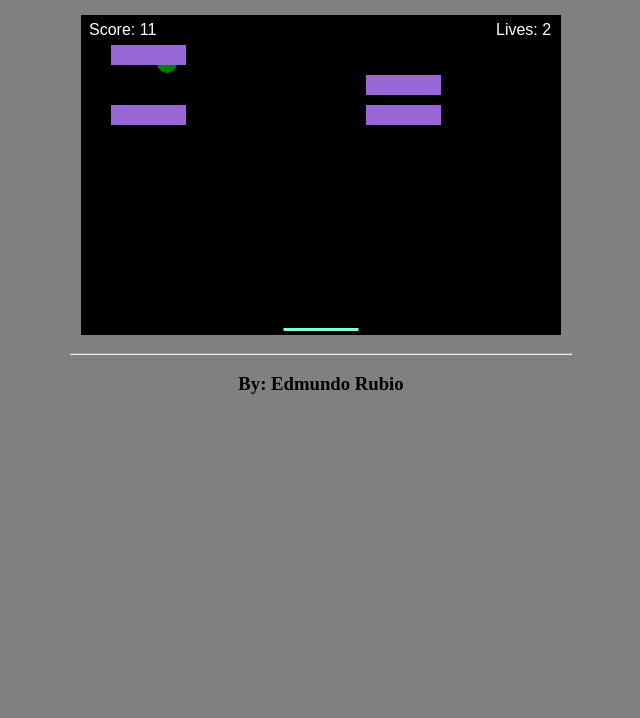
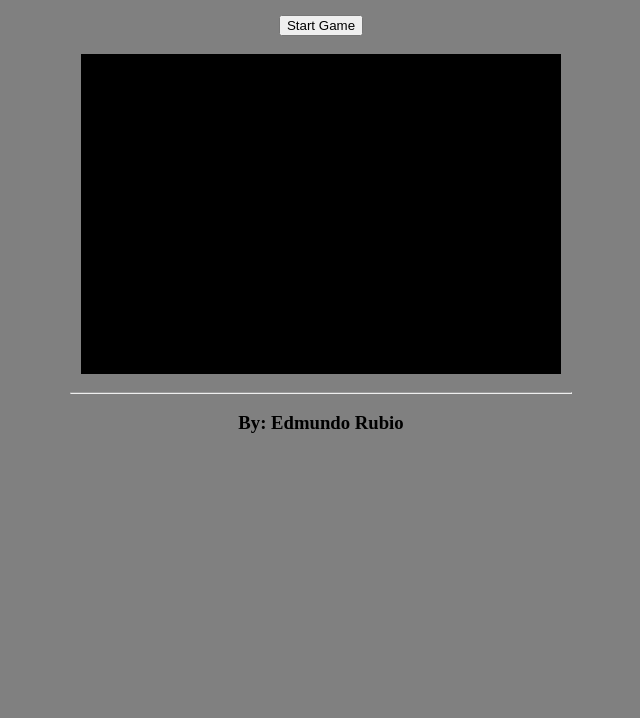
Before and after one commit to Edxael/Break-Out-JS-Game, a plain HTML site: page index.html in a window 1280 px wide. Shown: the part 82-800 px from the top of the page, without its empty margins (319-959 px from the left). Drawn offline with Linux system fonts and the light colour scheme.

Commit message:
add start button

```diff
--- a/index.html
+++ b/index.html
@@ -10,7 +10,9 @@
 
     <hr class="line1">
     <br>
-
+    <button type="button" onclick="run1()">Start Game</button>
+    <br>
+    <br>
 
     <canvas id="myCanvas" width="480" height="320"></canvas>
 
--- a/index.js
+++ b/index.js
@@ -197,5 +197,8 @@ const draw = () => {
 
 // ============================================================================================-
 // CODE EXECUTION
-setInterval(draw, 10)
+const run1 = () => {
+  setInterval(draw, 10)
+}
+
 // draw()
```
Also changed, not shown: sc2.png (added), 1 other file.
